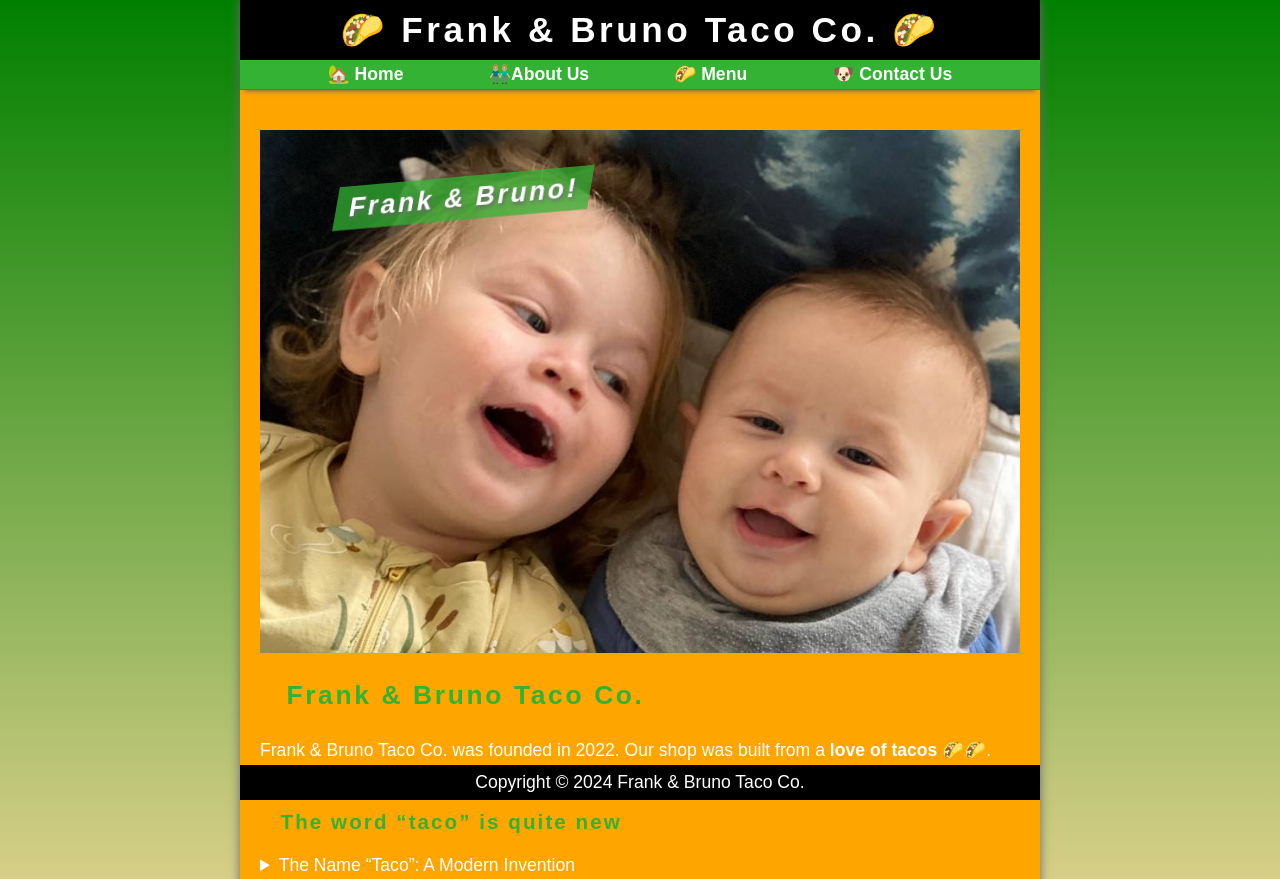
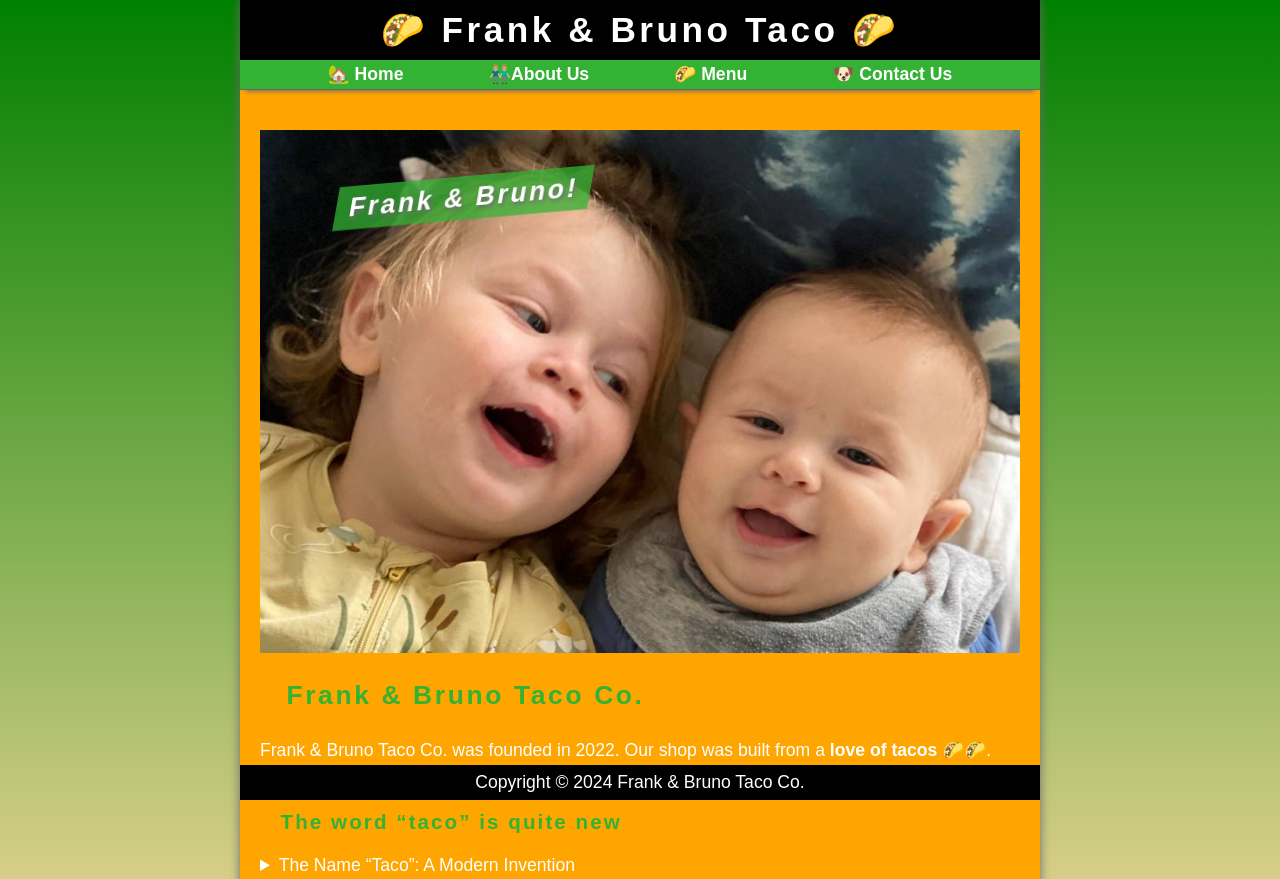
Before and after one commit to KunnikarB/FB-taco-shop, a plain HTML site: page pages/about.html in a window 1280 px wide. Shown: the top 879 px of the page. Drawn offline with nearby package versions, Linux system fonts and the light colour scheme; a web font is replaced by a local one.

Commit message:
modifile about.html

```diff
--- a/pages/about.html
+++ b/pages/about.html
@@ -20,7 +20,7 @@
   </head>
   <body>
     <header class="header">
-      <h1 class="header__title">Frank &#38; Bruno Taco Co.</h1>
+      <h1 class="header__title">Frank &#38; Bruno Taco</h1>
       <nav class="header__nav">
         <ul class="header__ul">
           <li><a href="/index.html">🏡 Home</a></li>
```
